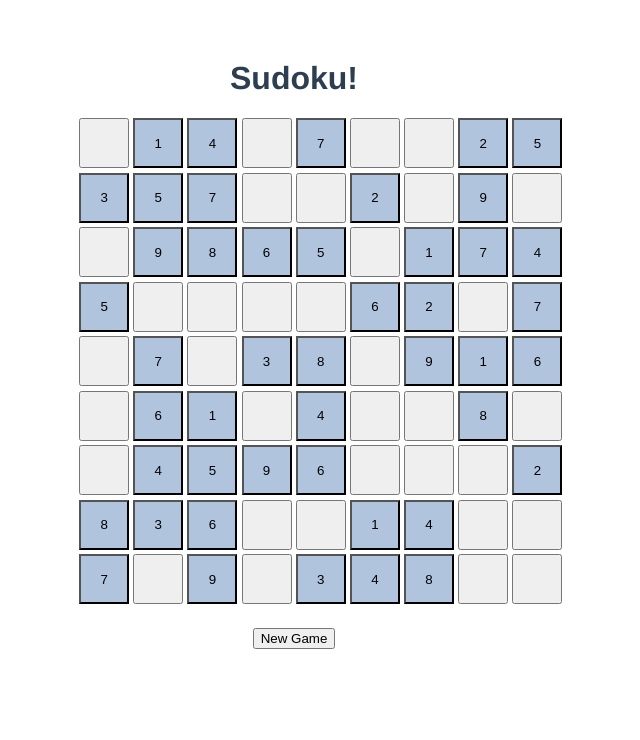
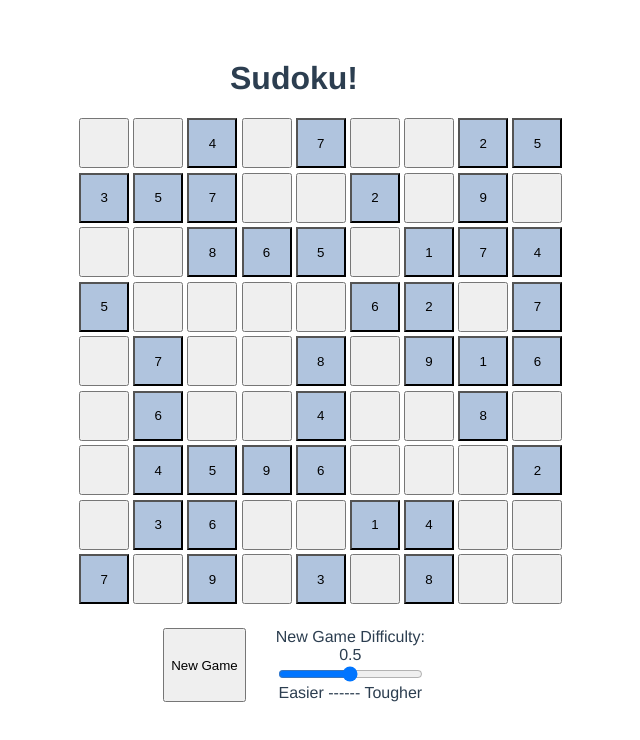
Before and after one commit to jacobdotgarner/vue-js-sudoku, a Vue app: page / in a window 1280 px wide. Shown: the top 740 px of the page, without its empty margins (346-986 px from the left). Built offline with nearby package versions, Linux system fonts and the light colour scheme.

Commit message:
Implement controls functionality

```diff
--- a/src/App.vue
+++ b/src/App.vue
@@ -1,26 +1,39 @@
 <template>
   <div id="app">
     <!-- <img alt="Vue logo" src="./assets/logo.png">
-    <HelloWorld msg="Welcome to Your Vue.js App"/> -->
+    <HelloWorld msg="Welcome to Your Vue.js App"/>-->
     <h1>Sudoku!</h1>
-    <sudoku-grid difficulty=0.4></sudoku-grid>
-    <controls ></controls>
+    <sudoku-grid v-bind:key="gridKey" v-bind:difficulty="diffVal"></sudoku-grid>
+    <controls v-on:restart-game="restartGame"></controls>
   </div>
 </template>
 
 <script>
 // import HelloWorld from './components/HelloWorld.vue'
-import SudokuGrid from './components/SudokuGrid.vue'
-import Controls from './components/Controls.vue'
+import SudokuGrid from "./components/SudokuGrid";
+import Controls from "./components/Controls";
 
 export default {
-  name: 'App',
+  name: "App",
   components: {
     // HelloWorld
     SudokuGrid,
     Controls
+  },
+  data() {
+    return {
+      gridKey: 0,
+      diffVal: 0.5
+    };
+  },
+  methods: {
+    restartGame($event) {
+      console.log("restart game function called");
+      this.diffVal = $event;
+      this.gridKey += 1;
+    }
   }
-}
+};
 </script>
 
 <style scoped>
@@ -32,6 +45,4 @@ export default {
   color: #2c3e50;
   margin-top: 60px;
 }
-
-
 </style>
--- a/src/components/Controls.vue
+++ b/src/components/Controls.vue
@@ -1,30 +1,31 @@
 <template>
   <div id="controls">
-    <input type="button" value="New Game" />
+    <input type="button" value="New Game" v-on:click="$emit('restart-game', difficulty)" />
     <div id="difficultyBlock">
-      <!-- <label for="difficultyRange">Difficulty: </label><span >{{this.difficulty}}</span>
+      <label for="difficultyRange">New Game Difficulty:</label>
+      <span>{{this.difficulty}}</span>
       <input
         type="range"
-        min="1"
-        max="9"
-        v-bind:value="difficulty"
+        min="0.1"
+        max="0.9"
+        v-model.number="difficulty"
+        step="0.1"
         class="slider"
         name="difficultyRange"
         id="difficultyRange"
       />
-      <label>Easy ------ Tough</label> -->
-
+      <label>Easier ------ Tougher</label>
     </div>
   </div>
 </template>
 
 <script>
 export default {
-    data() {
-        return {
-            difficulty: 5,
-        }
-    }
+  data() {
+    return {
+      difficulty: 0.5
+    };
+  }
 };
 </script>
 
@@ -36,7 +37,8 @@ export default {
 }
 
 #difficultyBlock {
-    display: flex;
-    flex-direction: column;
+  display: flex;
+  flex-direction: column;
+  margin-left: 30px;
 }
 </style>
--- a/src/components/SudokuGrid.vue
+++ b/src/components/SudokuGrid.vue
@@ -10,19 +10,6 @@
       v-bind:class="{ badVal: c.bad, preGen: c.preGen}"
       @keydown.stop="sBtnKeyDown(c.id, $event)"
     />
-    <!-- <input
-      class="sBtn"
-      type="button"
-      v-for="c in cells"
-      v-bind:value="c.val"
-      v-bind:key="c.id"
-      v-bind:id="c.id"
-      v-bind:class="{ badVal: c.bad, preGen: c.preGen}"
-      @click.stop="sBtnClick(c.id)"
-      @focus.stop="sBtnFocus(c.id)"
-      @blur.stop="sBtnBlur(c.id)"
-      @keydown.stop="sBtnKeyDown(c.id, $event)"
-    />-->
   </div>
 </template>
 
@@ -35,7 +22,7 @@ export default {
     };
   },
   props: {
-    difficulty: Number //lower is easier, needs to be within 0-1
+    difficulty: String //lower is easier, needs to be within 0-1
   },
   methods: {
     sBtnClick(id) {
@@ -439,6 +426,4 @@ export default {
 .preGen {
   background-color: lightsteelblue;
 }
-
-
 </style>
```
